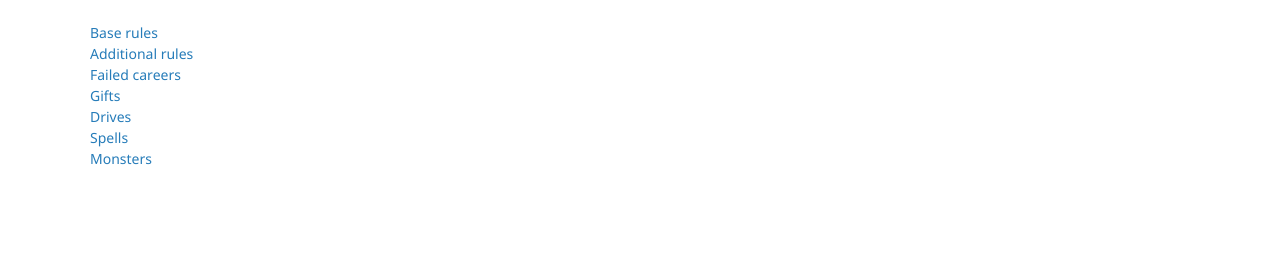
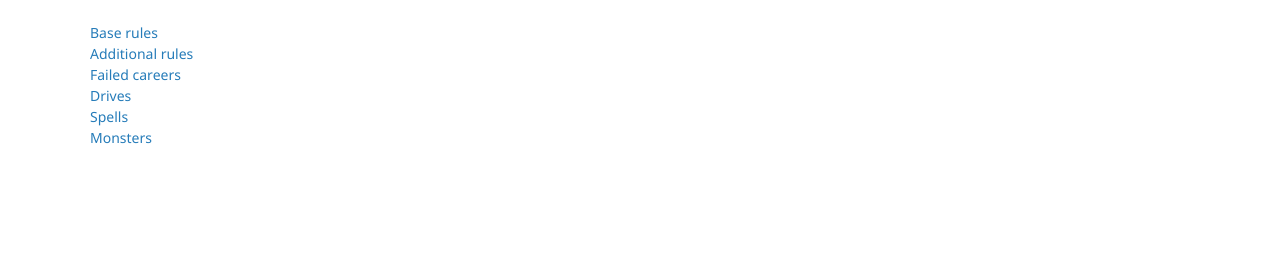
Before and after one commit to Bartapapa/legend, a Jekyll site: the page built from docs/docs/SUPPORT.md, in a window 1280 px wide. Shown: the part 297-577 px from the top of the page. Built offline with Jekyll 4.4.1, drawn with Linux system fonts in a browser that asks for light colours; our own code applies the rules of GitHub Pages for plain Markdown files.

Commit message:
Update default.html

```diff
--- a/docs/_layouts/default.html
+++ b/docs/_layouts/default.html
@@ -30,7 +30,6 @@
             <a href="{{ site.baseurl }}/base-rules/">Base rules</a> <br>
             <a href="{{ site.baseurl }}/additional-rules/">Additional rules</a> <br>
             <a href="{{ site.baseurl }}/failed-careers/">Failed careers</a> <br>
-            <a href="{{ site.baseurl }}/gifts/">Gifts</a> <br>
             <a href="{{ site.baseurl }}/drives/">Drives</a> <br>
             <a href="{{ site.baseurl }}/spells">Spells</a> <br>
             <a href="{{ site.baseurl }}/monsters">Monsters</a> <br>
```
